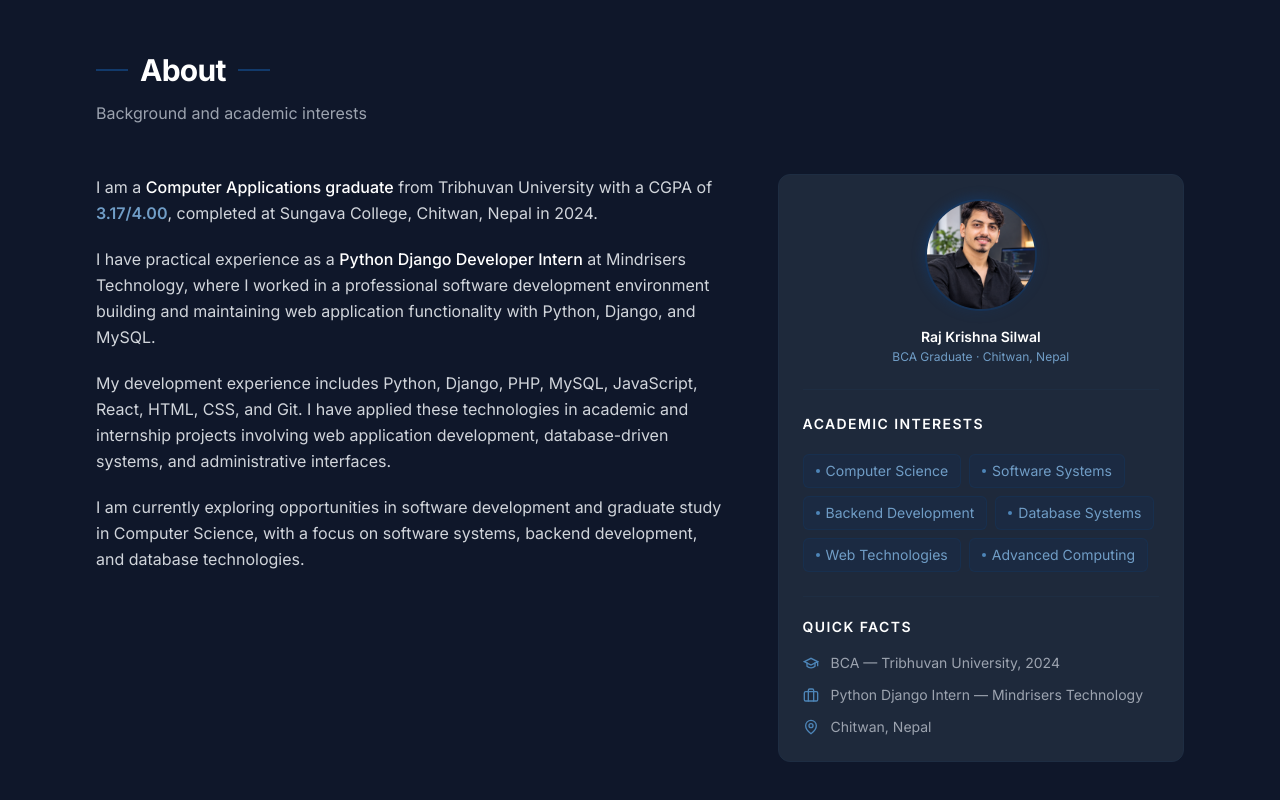
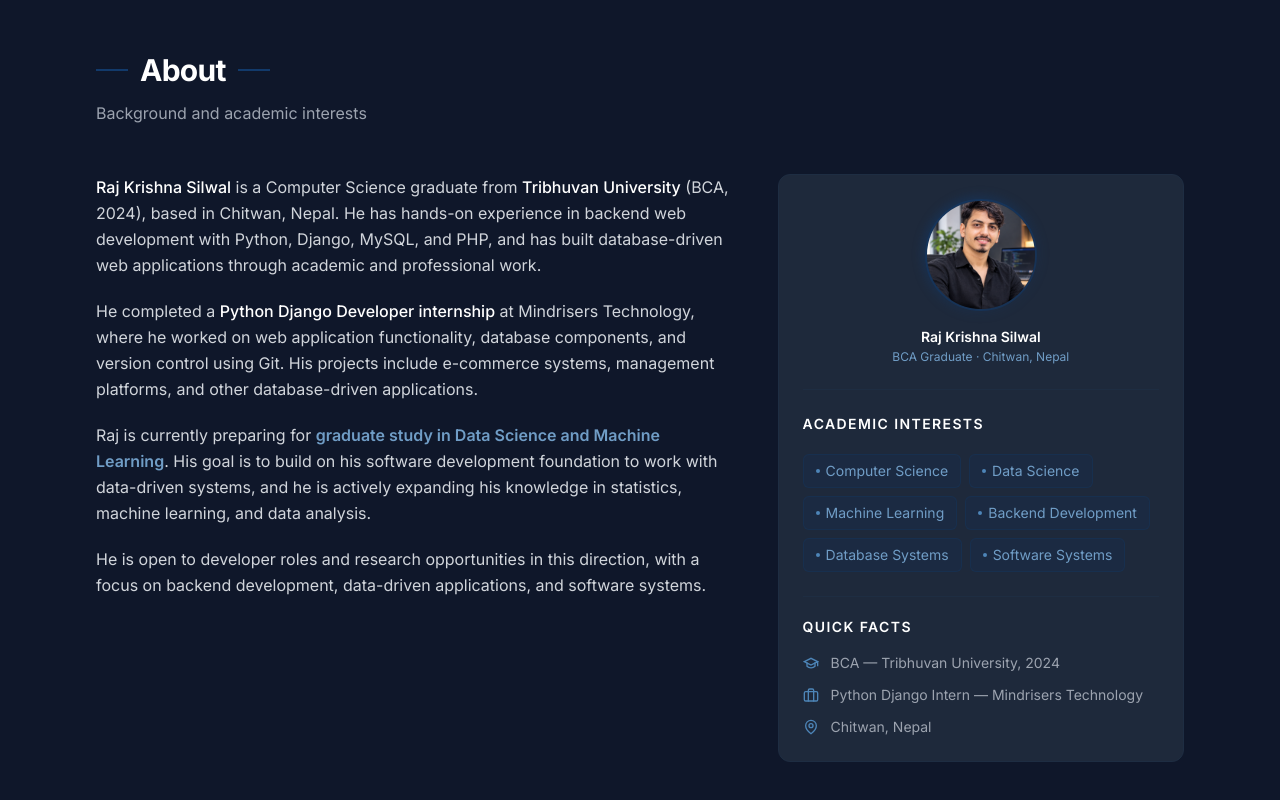
Before and after one commit to razsilwal/RazPortfolio-, a React (Vite) app: page / in a window 1280 px wide. Shown: the part 860-1660 px from the top of the page. Built offline with nearby package versions, Linux system fonts and the light colour scheme.

Commit message:
edit about section

```diff
--- a/src/components/sections/About.tsx
+++ b/src/components/sections/About.tsx
@@ -7,13 +7,12 @@ const PROFILE_IMAGE_URL = '/images/profile.png';
 
 const academicInterests = [
   'Computer Science',
-  'Software Systems',
+  'Data Science',
+  'Machine Learning',
   'Backend Development',
   'Database Systems',
-  'Web Technologies',
-  'Advanced Computing',
+  'Software Systems',
 ];
-
 
 export function About() {
   const { ref, isInView } = useInView();
@@ -39,32 +38,35 @@ export function About() {
             {/* Main bio */}
             <div className="lg:col-span-3 space-y-5">
               <p className="text-gray-300 text-base leading-relaxed">
-                I am a{' '}
-                <span className="text-white font-medium">Computer Applications graduate</span> from
-                Tribhuvan University with a CGPA of{' '}
-                <span className="text-primary-300 font-semibold">3.17/4.00</span>, completed at
-                Sungava College, Chitwan, Nepal in 2024.
+                <span className="text-white font-medium">Raj Krishna Silwal</span> is a Computer
+                Science graduate from{' '}
+                <span className="text-white font-medium">Tribhuvan University</span> (BCA, 2024),
+                based in Chitwan, Nepal. He has hands-on experience in backend web development with
+                Python, Django, MySQL, and PHP, and has built database-driven web applications
+                through academic and professional work.
               </p>
 
               <p className="text-gray-300 text-base leading-relaxed">
-                I have practical experience as a{' '}
-                <span className="text-white font-medium">Python Django Developer Intern</span> at
-                Mindrisers Technology, where I worked in a professional software development
-                environment building and maintaining web application functionality with Python,
-                Django, and MySQL.
+                He completed a{' '}
+                <span className="text-white font-medium">Python Django Developer internship</span>{' '}
+                at Mindrisers Technology, where he worked on web application functionality,
+                database components, and version control using Git. His projects include
+                e-commerce systems, management platforms, and other database-driven applications.
               </p>
 
               <p className="text-gray-300 text-base leading-relaxed">
-                My development experience includes Python, Django, PHP, MySQL, JavaScript, React,
-                HTML, CSS, and Git. I have applied these technologies in academic and internship
-                projects involving web application development, database-driven systems, and
-                administrative interfaces.
+                Raj is currently preparing for{' '}
+                <span className="text-primary-300 font-semibold">
+                  graduate study in Data Science and Machine Learning
+                </span>
+                . His goal is to build on his software development foundation to work with
+                data-driven systems, and he is actively expanding his knowledge in statistics,
+                machine learning, and data analysis.
               </p>
 
               <p className="text-gray-300 text-base leading-relaxed">
-                I am currently exploring opportunities in software development and graduate study in
-                Computer Science, with a focus on software systems, backend development, and
-                database technologies.
+                He is open to developer roles and research opportunities in this direction, with a
+                focus on backend development, data-driven applications, and software systems.
               </p>
             </div>
 
@@ -80,7 +82,7 @@ export function About() {
                       {HAS_PHOTO ? (
                         <img
                           src={PROFILE_IMAGE_URL}
-                          alt="Raj Krishna Silwal"
+                          alt="Raj Krishna Silwal, Computer Science graduate and software developer from Nepal"
                           className="w-full h-full object-cover"
                           loading="lazy"
                         />
```
